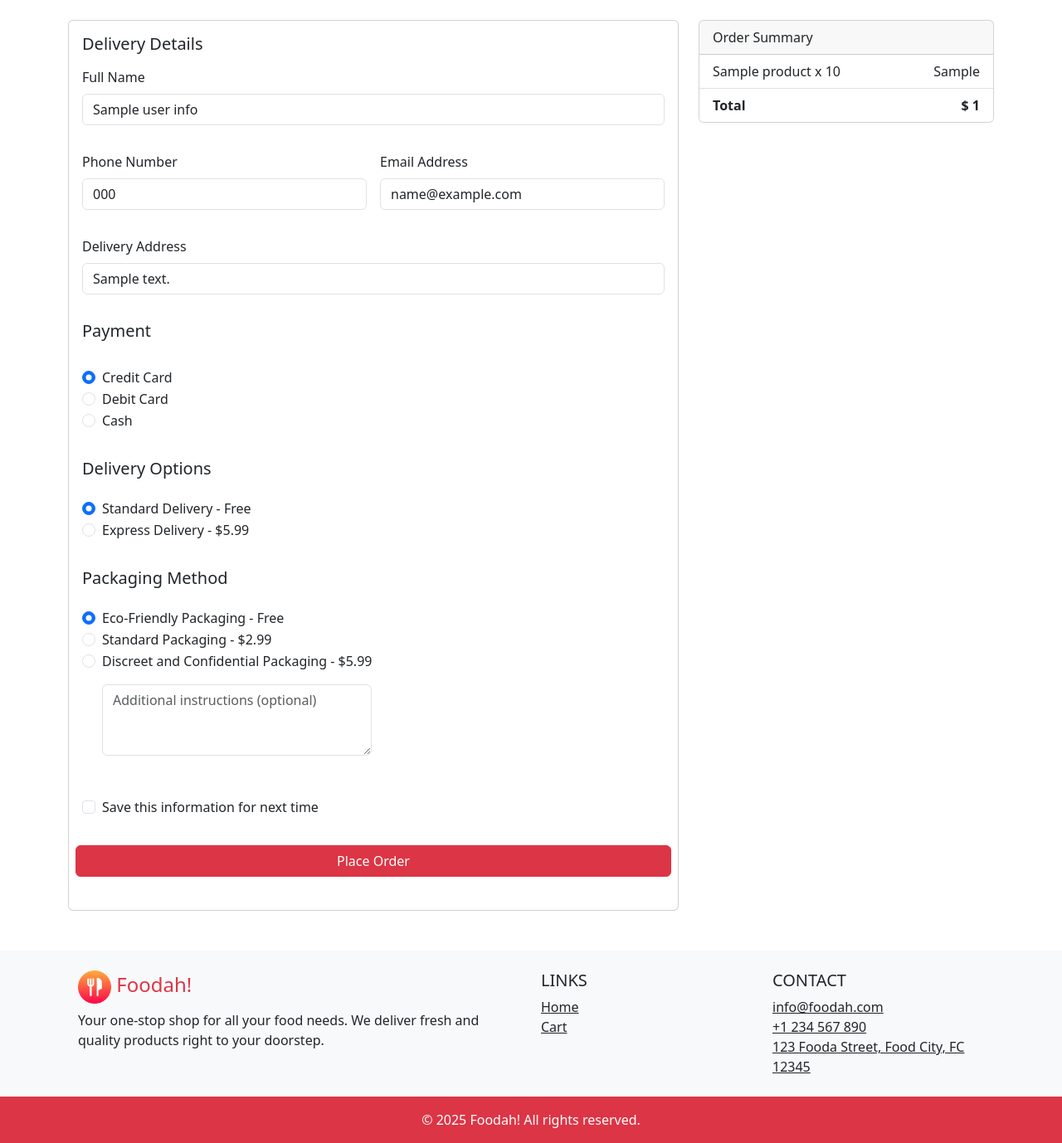
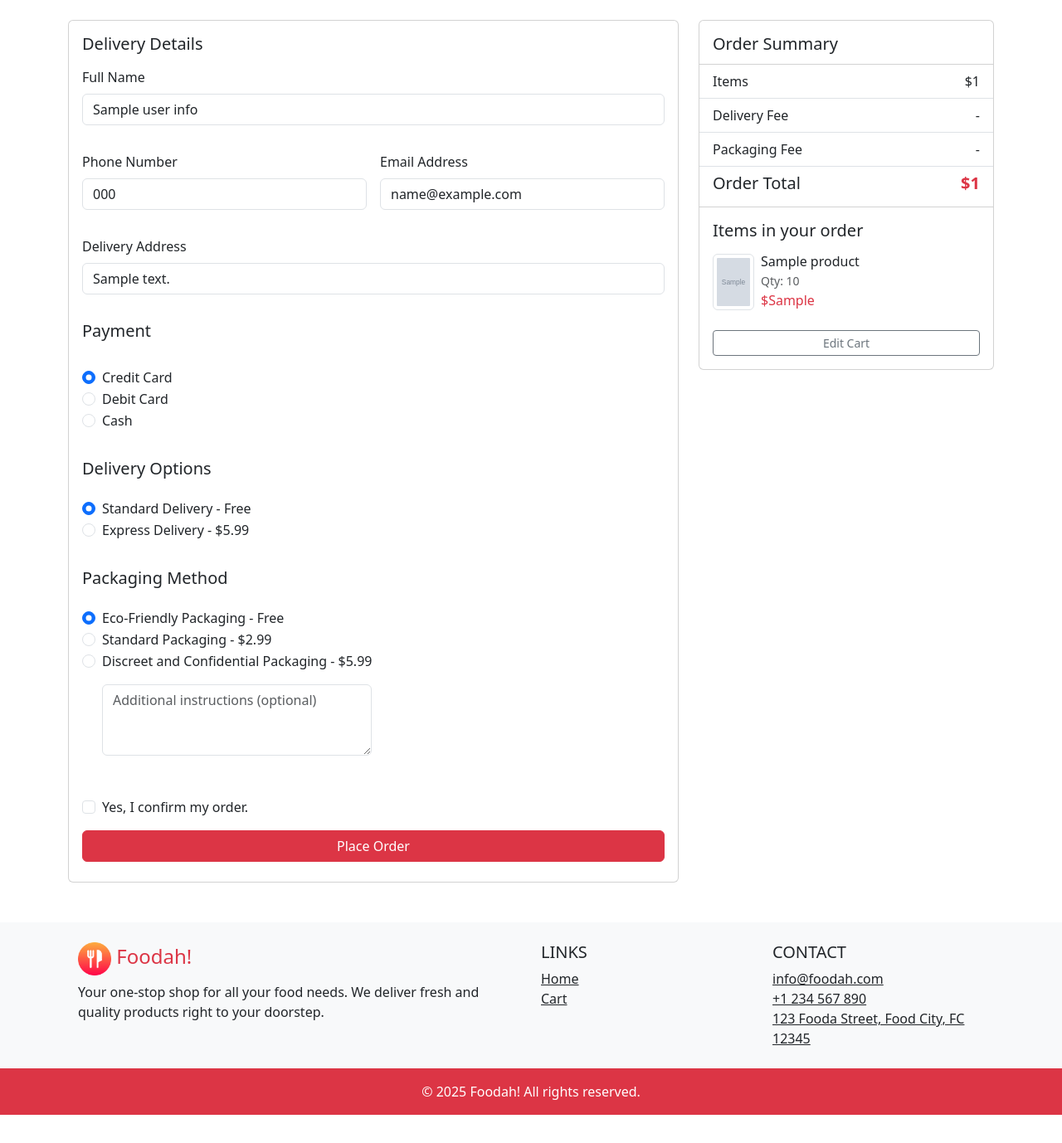
Before and after one commit to bajundotdev/Food_Delivery_Webapp, a Flask app: template project/templates/user/checkout.html in a window 1280 px wide. Shown: the part 232-1610 px from the top of the page at 83% size. After the commit the page ends 1576 px from the top, so only its background shows below. Run offline with Flask 3, Linux system fonts and the light colour scheme; the template is opened without the code that fills it: values that come from a table or form of the project are taken from there, most other values are stand-ins (such as "Sample title", 1, 10 or a date in 2020); grey boxes marked "Sample" are stand-in pictures; some libraries are stand-ins or nearby versions.

Commit message:
updated user checkout cart

```diff
--- a/project/templates/user/checkout.html
+++ b/project/templates/user/checkout.html
@@ -30,8 +30,7 @@
                 <div class="card">
                     <div class="card-body">
                         <h2 class="h5 mb-3">Delivery Details</h2>
-                        <!-- <form action="{{url_for('cart.receipt')}}" class="row g-3 mb-4" method="post">-->
-                        <form action="{{url_for('cart.checkout_cart')}}" class="row g-3 mb-4" method="post">
+                        <form action="{{url_for('cart.checkout_cart')}}" class="row g-3" method="post">
                             <div class="col-12 mb-3">
                                 <label for="fullname" class="form-label">Full Name</label>
                                 <input type="text" id="fullname" name="fullname" class="form-control" placeholder="Enter your name" value="{{ user_info.name }}" required/>
@@ -107,38 +106,59 @@
                                 </div>
                             </div>
 
-                            <div class="mb-3">
-                                <div class="form-check">
-                                    <input class="form-check-input" type="checkbox" id="saveInfo">
-                                    <label class="form-check-label" for="saveInfo">
-                                    Save this information for next time
-                                    </label>
+                            <div class="mb-2">
+                                <div class="form-check mb-3">
+                                    <input class="form-check-input" type="checkbox" id="agreeToTerms" required>
+                                    <label class="form-check-label" for="agreeToTerms">Yes, I confirm my order.</label>
                                 </div>
+                                <button type="submit" class="btn btn-danger w-100" name="submit" id="submit">Place Order</button>
                             </div>
-                            <button type="submit" class="btn btn-danger" name="submit" id="submit">Place Order</button>
                             {{ form.csrf_token }}
-                            {{ form.hidden_tag() }}
                         </form>
                     </div>
                 </div>
             </div>
             <div class="col-lg-4">
                 <div class="card mb-4">
-                <div class="card-header">Order Summary</div>
+                    <div class="card-body pb-1">
+                        <h5>Order Summary</h5>
+                    </div>
+
                     <ul class="list-group list-group-flush">
-                    {% for item in cart.items %}
                         <li class="list-group-item d-flex justify-content-between">
-                    <span>{{ item.product.name }} x {{ item.quantity }}</span>
-                    <span>{{ item.get_subtotal() }}</span>
+                            <span>Items</span>
+                            <span>${{ cart.total_cost() }}</span>
                         </li>
-                    {% endfor %}
-                    <li class="list-group-item d-flex justify-content-between fw-bold">
-                    <span>Total</span>
-                    <span>$ {{ cart.total_cost() }}</span>
+                        <li class="list-group-item d-flex justify-content-between">
+                            <span>Delivery Fee</span>
+                            <span>-</span>
+                        </li>
+                        <li class="list-group-item d-flex justify-content-between">
+                            <span>Packaging Fee</span>
+                            <span>-</span>
+                        </li>
+                        <li class="list-group-item d-flex justify-content-between">
+                            <h5>Order Total</h5>
+                            <h5 class="fw-bold text-danger">${{ cart.total_cost() }}</h5>
                         </li>
                     </ul>
+
+                    <div class="card-body">
+                        <h5 class="mb-3">Items in your order</h5>
+                        {% for item in cart.items %}
+                            <div class="d-flex mb-3">
+                                <img src="{{ url_for('static', filename='img/products/'+item.product['image_url']) }}" alt="{{ item.product['image_url'] }}" class="img-thumbnail me-2" style="width: 50px;" />
+                                <div>
+                                    <h6 class="mb-0">{{ item.product['name'] }}</h6>
+                                    <span class="text-muted small">Qty: {{ item.quantity }}</span>
+                                    <span class="d-block text-danger">${{ item.get_subtotal() }}</span>
                                 </div>
+                            </div>
+                        {% endfor %}
 
+                        <a href="{{ url_for('cart.view_cart') }}" class="btn btn-outline-secondary btn-sm w-100 mt-2">Edit Cart</a>
+                    </div>
+                </div>
             </div>
         </div>
     </main>
--- a/project/templates/user/user_cart.html
+++ b/project/templates/user/user_cart.html
@@ -95,7 +95,7 @@
                             <form method="GET" action="{{ url_for('cart.checkout_cart') }}">
                                 <input type="submit" value="Proceed to Checkout" class="btn btn-success">
                             </form>
-                            {% else %}
+                        {% else %}
                             <a href="{{ url_for('main.index') }}">
                                 <button class="btn btn-success">
                                     View Menu
```
Also changed, not shown: project/routes/cart_route.py (+14 -4 lines). Lines whose indentation alone changed are shown as unchanged.
